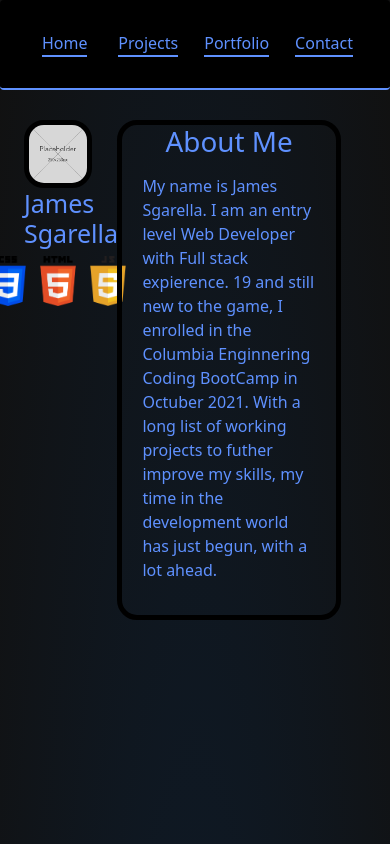
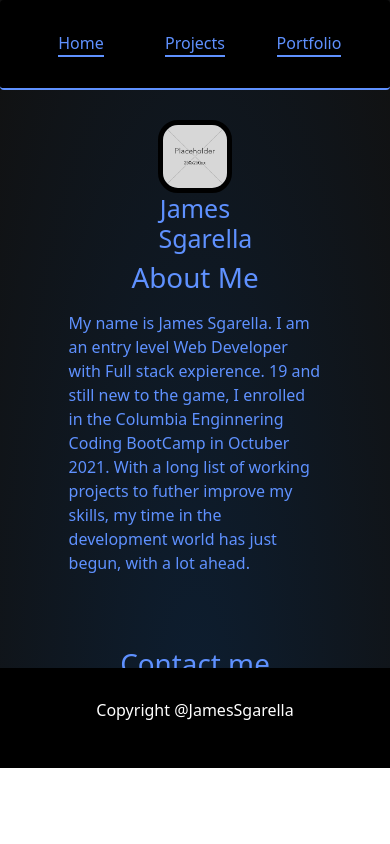
Before and after one commit to Jimbo8702/New-portfolio, a React (Create React App) app: page /Portfolio in a window 390 px wide. Shown: the top 844 px of the page. Built offline with nearby package versions, Linux system fonts and the light colour scheme.

Commit message:
contact page is now included in portfolio, home page updated

```diff
--- a/src/components/Background.js
+++ b/src/components/Home.js
@@ -1,13 +1,11 @@
 import React from "react";
-import Top from "./pagecomponets/TopHome";
-import Bottom from "./pagecomponets/bottomHome";
+import Top from "./pages/TopHome";
 import "../animate.css";
-export default function Background() {
+export default function Home() {
   return (
-    <div className="height starbody d-flex flex-wrap container  ">
-      <div className="zindex  flex-column ">
+    <div className="height starbody d-flex flex-wrap  ">
+      <div className="zindex flex-column widthplus container">
         <Top />
-        <Bottom />
       </div>
       <div className="night overflowHidden ">
         <div className="d-flex ">
--- a/src/components/NavTabs.js
+++ b/src/components/NavTabs.js
@@ -23,11 +23,6 @@ function NavTabs() {
                   <div className="fancyText borderBottomBlue">Portfolio</div>
                 </Link>
               </li>
-              <li className="nav-item">
-                <Link className="btn  btn-block btn-squared" to={`/Contact`}>
-                  <div className="fancyText borderBottomBlue">Contact</div>
-                </Link>
-              </li>
             </ul>
           </div>
         </div>
--- a/src/components/PortfolioContainer.js
+++ b/src/components/PortfolioContainer.js
@@ -1,6 +1,6 @@
 import React, { useState } from "react";
 import NavTabs from "./NavTabs";
-import Home from "./pages/Home";
+import Home from "./Home";
 import Projects from "./pages/ProjectPage";
 import Portfolio from "./pages/Portfolio";
 import Contact from "./pages/Contact";
--- a/src/components/footer.js
+++ b/src/components/footer.js
@@ -2,8 +2,8 @@ import React from "react";
 
 export default function Footer() {
   return (
-    <div className="footer">
-      <div className="p-4 p-md-5 mb-4 text-white rounded backgroundBlack  ">
+    <div className="footer d-flex text-white justify-content-center align-items-center">
+      <div className="">
         <div>
           <p>Copyright @JamesSgarella</p>
         </div>
--- a/src/components/pagecomponets/bottomHome.js
+++ /dev/null
@@ -1,75 +0,0 @@
-import React from "react";
-import photo from "../../img/placeholder.png";
-import GreenTrip from "../../img/Greentrip.png";
-import Note from "../../img/Note.png";
-import { Link } from "react-router-dom";
-export default function Bottom() {
-  return (
-    <div className=" fancyText container roundCorners marginTop marginBottom whiteText paddingZero">
-      <div className="row ">
-        <div className="  col-lg-4 ">
-          <div className="d-flex justify-content-center marginTop marginBottom">
-            <div>
-              <img
-                className="imageSmaller img-fluid"
-                src={GreenTrip}
-                alt="James"
-              />
-            </div>
-          </div>
-
-          <h2>GreenTrip Planner</h2>
-          <p>
-            If individuals are able to quantify the time vs. money vs. CO2
-            relationship of different methods of transit, then individuals will
-            be able to make better informed decisions about what to prioritize
-            for different trips.
-          </p>
-          <p>
-            <Link className="btn  btn-block btn-squared" to={`/Projects`}>
-              <div className=" fancyText borderBottomBlue">Details</div>
-            </Link>
-          </p>
-        </div>
-        <div className="col-lg-4 ">
-          <div className="d-flex justify-content-center marginTop marginBottom">
-            <img className="imageSmaller img-fluid" src={Note} alt="James" />
-          </div>
-
-          <h2>Note</h2>
-          <p>
-            Meet people through music. Whether its by favorite song, genre, or
-            instrument, go to Note and find those who share similar taste.
-          </p>
-          <p>
-            <Link className="btn  btn-block btn-squared" to={`/Projects`}>
-              <div className="fancyText borderBottomBlue">Details</div>
-            </Link>
-          </p>
-        </div>
-        <div className="col-lg-4 ">
-          <div className="d-flex justify-content-center marginTop marginBottom ">
-            <iframe
-              src="https://giphy.com/embed/6uHMqz86ArfkcbTC3N"
-              width="250"
-              height="250"
-              frameBorder="0"
-              class="giphy-embed"
-              allowFullScreen
-            ></iframe>
-
-            {/* <img className="imageSmaller img-fluid" src={photo} alt="James" /> */}
-          </div>
-
-          <h2>Project Three</h2>
-          <p>Coming soon! Still on the grind for this one!</p>
-          <p>
-            <Link className="btn  btn-block btn-squared" to={`/Projects`}>
-              <div className="fancyText borderBottomBlue">Details</div>
-            </Link>
-          </p>
-        </div>
-      </div>
-    </div>
-  );
-}
--- a/src/components/pages/Home.js
+++ /dev/null
@@ -1,10 +0,0 @@
-import React from "react";
-
-import Background from "../Background";
-export default function Home() {
-  return (
-    <div className=" fancybackground  ">
-      <Background className="container" />
-    </div>
-  );
-}
--- a/src/components/pages/Portfolio.js
+++ b/src/components/pages/Portfolio.js
@@ -1,24 +1,18 @@
 import React from "react";
 import photo from "../../img/placeholder.png";
-import css from "../../img/css-3.png";
-import html from "../../img/html5.png";
-import js from "../../img/js.png";
+
+import { Form, Button } from "react-bootstrap";
 export default function Portfolio() {
   return (
-    <div className="height d-flex container">
-      <div className="d-flex container topheight">
-        <div className="" style={{ width: "20%" }}>
+    <div className="height d-flex  justify-content-center ">
+      <div className="d-flex container topheight mobilePortfolio mb-5 ">
+        <div className="d-flex flex-column" style={{ width: "20%" }}>
           <img className="img-fluid roundCorners" src={photo} />
           <h1 className="fancyText smallText text-center ">James Sgarella</h1>
-          <div className=" d-flex justify-content-center container">
-            <img className="icons" src={css} />
-            <img className="icons" src={html} />
-            <img className="icons" src={js} />
-          </div>
         </div>
 
         <div
-          className="fancyText d-flex d-block justify-content-center marginBig roundCorners"
+          className="fancyText d-flex justify-content-center marginBig "
           style={{ width: "80%" }}
         >
           <div className="container">
@@ -33,6 +27,21 @@ export default function Portfolio() {
             </p>
           </div>
         </div>
+        <div
+          className="fancyText d-flex justify-content-center mt-5 flex-column"
+          style={{ width: "80%" }}
+        >
+          <h1 className="text-center">Contact me</h1>
+          <div className="container"></div>
+
+          <div className="container">
+            <div className="d-flex justify-content-center ">
+              <a className="backgroundBlue roundCorners atagDecor">GitHub</a>
+              <a className="backgroundBlue roundCorners atagDecor">LinkedIn</a>
+              <a className="backgroundBlue roundCorners atagDecor">Resume</a>
+            </div>
+          </div>
+        </div>
       </div>
     </div>
   );
--- a/src/components/pages/ProjectPage.js
+++ b/src/components/pages/ProjectPage.js
@@ -6,7 +6,7 @@ import Note from "../../img/Note.png";
 export default function Projects() {
   const arrow = "<-----";
   return (
-    <div className="container fancyText paddingTop mobileHieght">
+    <div className=" container fancyText paddingTop">
       <div className="row rowHeight noOverLap">
         <div className="col-md-7 ">
           <h2 className="">
--- a/src/components/pagecomponets/TopHome.js
+++ b/src/components/pages/TopHome.js
@@ -6,7 +6,7 @@ export default function Top() {
   const titleTwo = "</Back-End>";
 
   return (
-    <div className="container setPadding">
+    <div className="d-flex heighthome container align-items-center justify-content-center ">
       <div className="d-flex  justify-content-around">
         <div className=" d-flex  flex-column fancyText ">
           <h1 className="textToCenter">{titleOne}</h1>
--- a/src/style.css
+++ b/src/style.css
@@ -42,6 +42,7 @@
 }
 
 .footer {
+  background: black;
   height: 100px;
   position: relative;
   left: 0;
@@ -65,7 +66,7 @@
 
 @media only screen and (max-width: 1000px) {
   .height {
-    height: 250vh;
+    height: 100%;
   }
   .noOverLap {
     margin-bottom: 150px;
@@ -74,7 +75,12 @@
     height: 250vh;
   }
 }
-
+.mobilePortfolio {
+  flex-direction: column;
+  align-items: center;
+  justify-content: space-between;
+  height: 100%;
+}
 .topheight {
   height: 500px;
 }
@@ -128,3 +134,18 @@
 .smallText {
   font-size: 25px;
 }
+.heighthome {
+  height: 80vh;
+}
+.widthplus {
+  width: 100%;
+}
+.atagDecor {
+  display: flex;
+  align-items: center;
+  justify-content: center;
+  text-decoration: none;
+  color: black;
+  height: 50px;
+  width: 100px;
+}
```
Also changed, not shown: src/animate.css.
